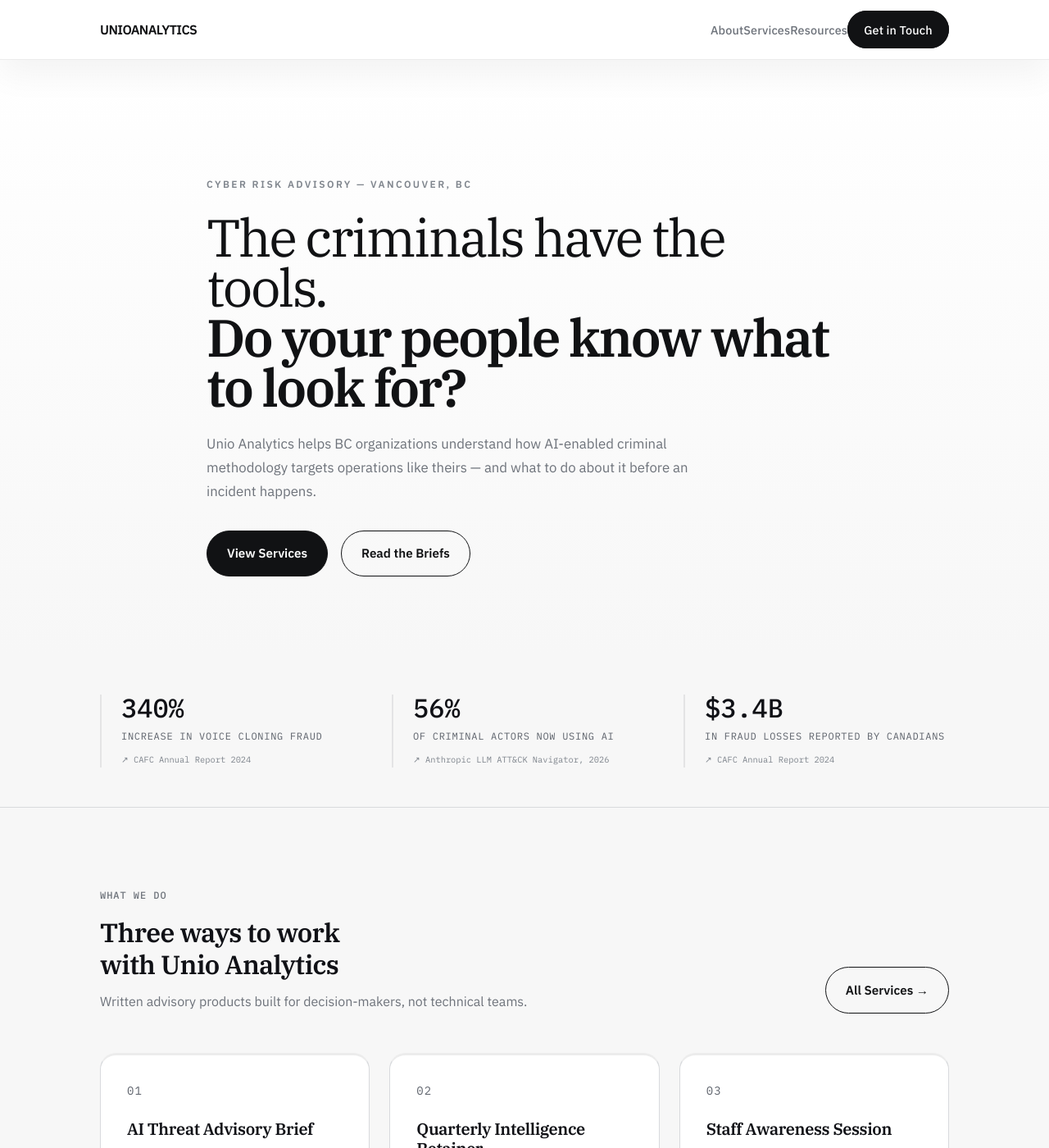
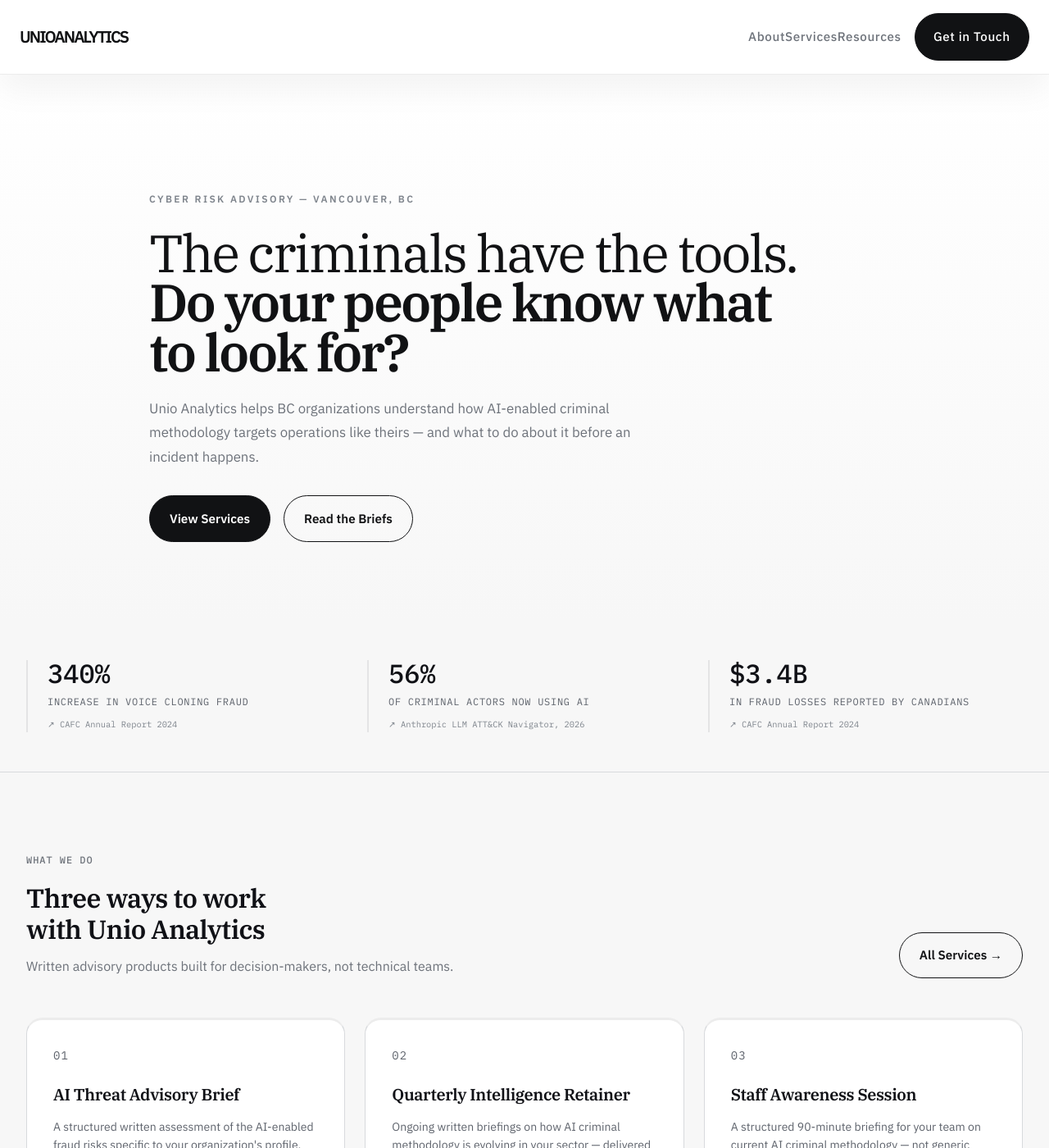
Before and after one commit to maestro-hong/maestro-hong.github.io, a Jekyll site: the page built from index.html, in a window 1280 px wide and 1400 px high. Shown: the whole window at 82% size. Built offline with Jekyll 4.4.1, drawn with Linux system fonts in a browser that asks for light colours.

Commit message:
Fix nav alignment and page width

```diff
--- a/assets/css/style.css
+++ b/assets/css/style.css
@@ -46,8 +46,8 @@
   --space-32:    8rem;
 
   /* Layout */
-  --max-width:   1100px;
-  --col-text:    680px;
+  --max-width:   1350px;
+  --col-text:    720px;
 
   /* Typography */
   --font-serif:  'IBM Plex Serif', Georgia, serif;
@@ -168,34 +168,39 @@ p:last-child { margin-bottom: 0; }
   justify-content: space-between;
   max-width: var(--max-width);
   margin: 0 auto;
-  padding: var(--space-4) var(--space-8);
+  padding: var(--space-4) var(--space-6);
   min-height: 72px;
 }
 
 .nav-logo {
   font-family: var(--font-sans);
-  font-size: 1rem;
+  font-size: 1.25rem;
   font-weight: 700;
   color: var(--accent);
-  letter-spacing: -0.04em;
+  letter-spacing: -0.1em;
   text-transform: uppercase;
+}
+
+.nav-links {
+  display: flex;
+  align-items: center;
+  gap: var(--space-5);
+}
+
+.nav-links li {
+  display: flex;
+  align-items: center;
 }
 
 .logo-accent {
   color: var(--accent);
 }
 
-.nav-links {
-  display: flex;
-  align-items: center;
-  gap: var(--space-7);
-}
-
 .nav-links a {
-  font-size: 0.9rem;
+  font-size: 0.95rem;
   font-weight: 500;
   color: var(--accent-muted);
-  letter-spacing: 0.01em;
+  letter-spacing: 0.04em;
   transition: color 0.2s var(--ease);
 }
 
@@ -203,8 +208,18 @@ p:last-child { margin-bottom: 0; }
   color: var(--ink);
 }
 
+.nav-links li:last-child {
+  margin-left: var(--space-4);
+}
+
 .nav-cta {
-  padding: 0.8rem 1.2rem;
+  display: inline-flex;
+  align-items: center;
+  justify-content: center;
+}
+
+.nav-cta {
+  padding: 0.9rem 1.4rem;
   background: var(--accent);
   color: var(--white) !important;
   border-radius: 999px;
@@ -246,7 +261,7 @@ p:last-child { margin-bottom: 0; }
 }
 
 .hero__inner {
-  max-width: 840px;
+  max-width: 980px;
   margin: 0 auto;
   padding: 0 var(--space-8);
 }
@@ -265,7 +280,7 @@ p:last-child { margin-bottom: 0; }
   font-size: clamp(3rem, 5vw, 5rem);
   font-weight: 400;
   color: var(--accent);
-  max-width: 760px;
+  max-width: 820px;
   margin-bottom: var(--space-6);
   letter-spacing: -0.04em;
   line-height: 0.95;
```
